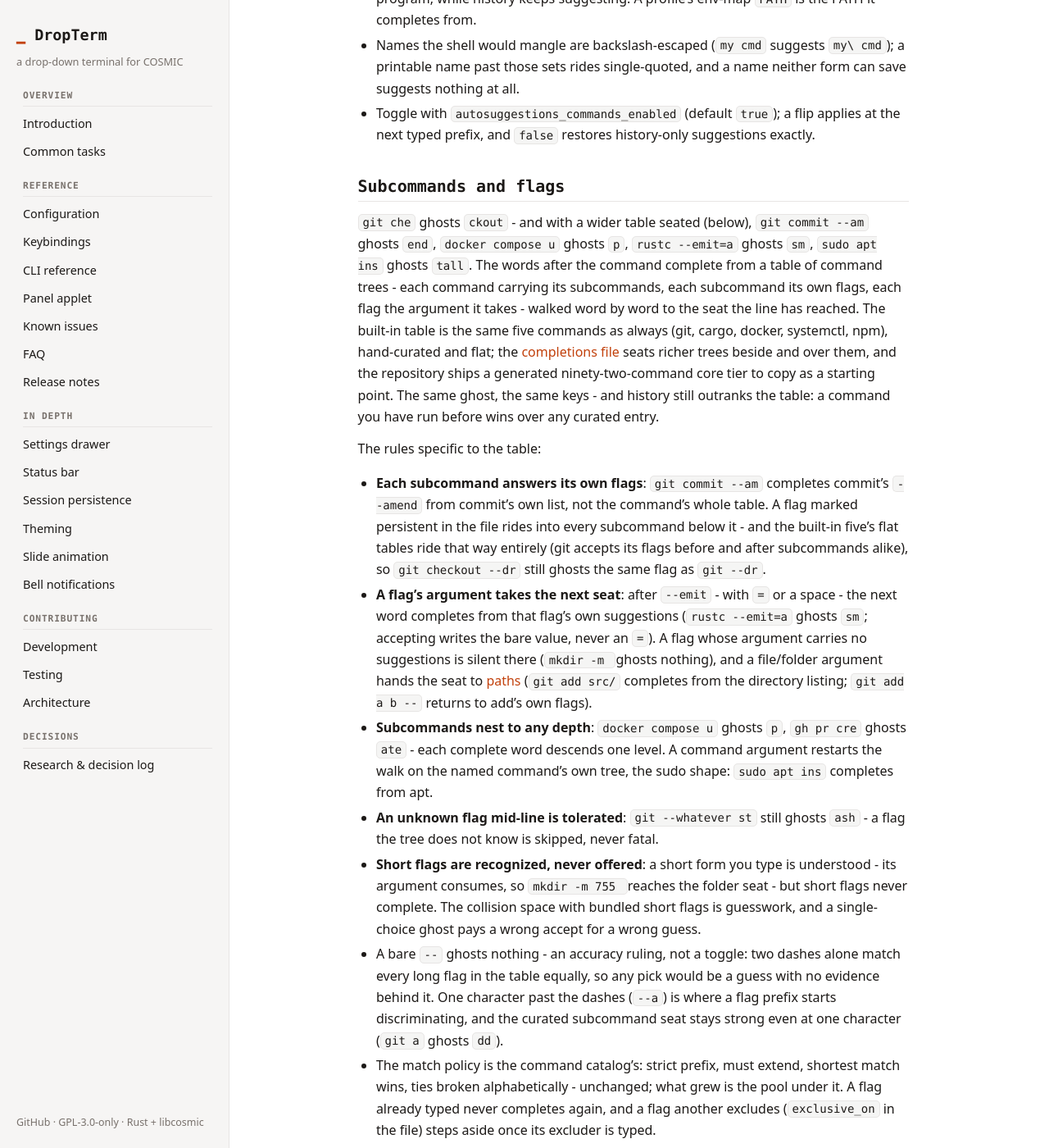
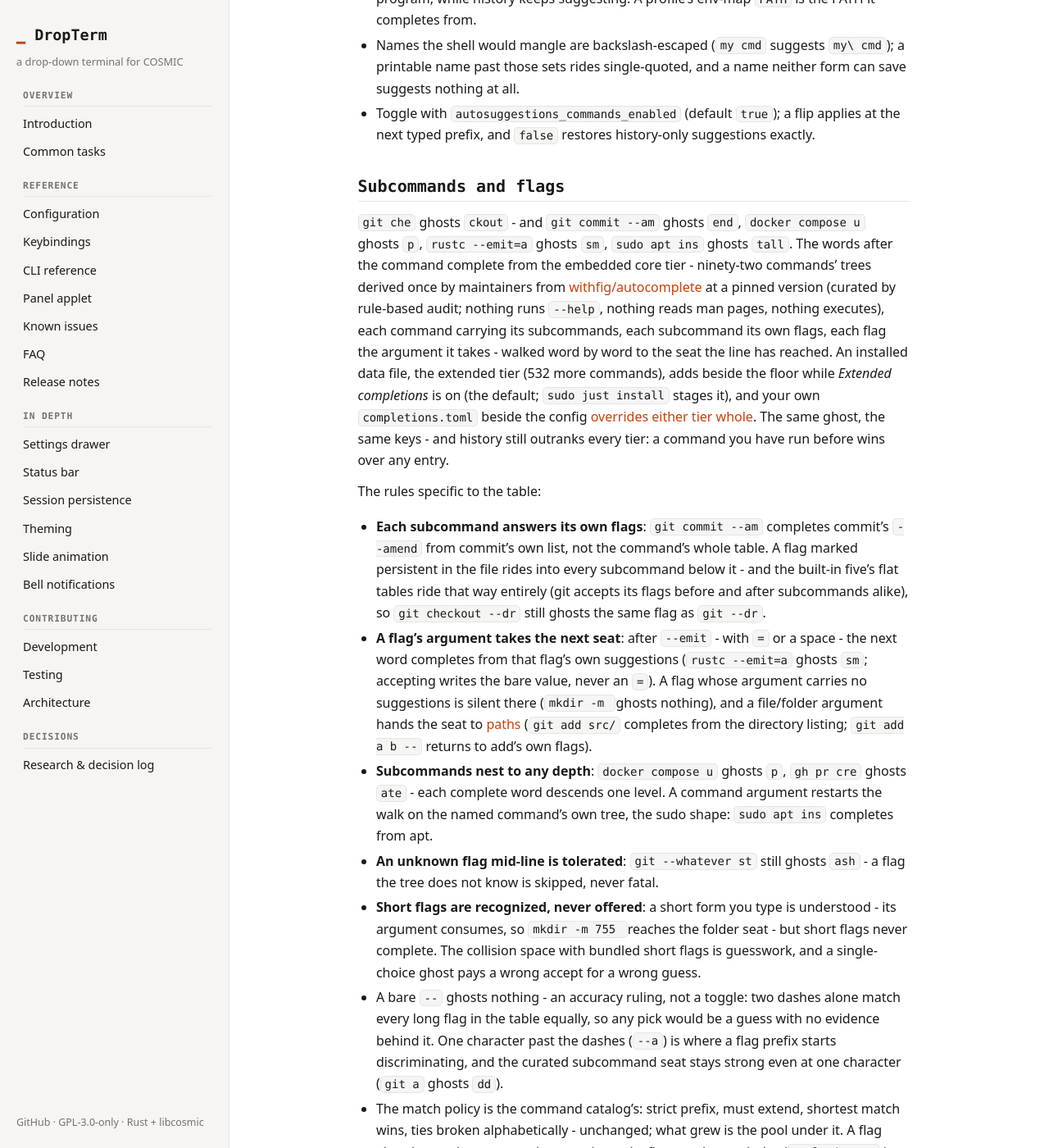
Before and after one commit to l1br3-io/cosmic-ext-dropterm, a Jekyll site: the page built from docs/autosuggestions.md, in a window 1280 px wide and 1400 px high, scrolled down 2952 px. Shown: the whole window at 82% size. Built offline with Jekyll 4.4.1, drawn with Linux system fonts in a browser that asks for light colours; our own code applies the rules of GitHub Pages for plain Markdown files; some of the changed text lies outside the part shown.

Commit message:
feat: the install seats and the close-out — the generous default simply there — the justfile growing completions-extended-src/dir/dst beside the desktop/metainfo/icon pairs (share/<appid>/completions-extended.toml, the XDG walk's own seat), install -Dm0644 riding the install recipe, uninstall clearing the appid's share directory whole, and dev-install staging BOTH data-dir seats (the release appid and the .Dev identity — the dev walk's primary and its un-suffixed fallback) with dev-uninstall clearing them; docs/testing.md gaining the two tier rows — the generous default (after sudo just install: git commit --am and rustc --emit=a from the embedded floor, bat --la from the 532-command installed file, the caption reading 'applies live - 532 more commands - found at <path>', the uninstalled silence and 'not installed', the dev-install seats) and the kill switch beside the override (off silencing the extended command at the next prefix while the floor keeps answering, the caption still reporting the file's state — it is the file's, not the toggle's; re-enabling reusing the already-parsed file; a user re-declared git winning over both tiers whole); docs/autosuggestions.md's tier wording final — the embedded core tier derived once from withfig/autocomplete at a pinned version, the extended tier installed behind the default-on toggle, completions.toml overriding either whole, the stale no-toggle bullet replaced by the kill-switch truth; both research index rows flipping to Shipped with their Shipped-as cells (the breadth record naming the four modules and the deferred update facility, the REA record naming the census's field set and the walker's lexer-and-stop-point model); SPEC.md's Built date and the initiative's complete line — just check green, the module checkpoint (1274 workspace tests, docs-check, clippy, fmt), the staged-install mechanics verified into a temp rootdir; the hardware rows (sudo just install, the toggle both ways, the user override) stay on the checklist for the maintainer (suggest-embed Task 5)

```diff
--- a/docs/autosuggestions.md
+++ b/docs/autosuggestions.md
@@ -45,7 +45,7 @@ The rules specific to command names:
 
 ## Subcommands and flags
 
-`git che` ghosts `ckout` - and with a wider table seated (below), `git commit --am` ghosts `end`, `docker compose u` ghosts `p`, `rustc --emit=a` ghosts `sm`, `sudo apt ins` ghosts `tall`. The words after the command complete from a table of command trees - each command carrying its subcommands, each subcommand its own flags, each flag the argument it takes - walked word by word to the seat the line has reached. The built-in table is the same five commands as always (git, cargo, docker, systemctl, npm), hand-curated and flat; the [completions file](configuration.md) seats richer trees beside and over them, and the repository ships a generated ninety-two-command core tier to copy as a starting point. The same ghost, the same keys - and history still outranks the table: a command you have run before wins over any curated entry.
+`git che` ghosts `ckout` - and `git commit --am` ghosts `end`, `docker compose u` ghosts `p`, `rustc --emit=a` ghosts `sm`, `sudo apt ins` ghosts `tall`. The words after the command complete from the embedded core tier - ninety-two commands' trees derived once by maintainers from [withfig/autocomplete](https://github.com/withfig/autocomplete) at a pinned version (curated by rule-based audit; nothing runs `--help`, nothing reads man pages, nothing executes), each command carrying its subcommands, each subcommand its own flags, each flag the argument it takes - walked word by word to the seat the line has reached. An installed data file, the extended tier (532 more commands), adds beside the floor while *Extended completions* is on (the default; `sudo just install` stages it), and your own `completions.toml` beside the config [overrides either tier whole](configuration.md). The same ghost, the same keys - and history still outranks every tier: a command you have run before wins over any entry.
 
 The rules specific to the table:
 
@@ -57,7 +57,7 @@ The rules specific to the table:
 - A bare `--` ghosts nothing - an accuracy ruling, not a toggle: two dashes alone match every long flag in the table equally, so any pick would be a guess with no evidence behind it. One character past the dashes (`--a`) is where a flag prefix starts discriminating, and the curated subcommand seat stays strong even at one character (`git a` ghosts `dd`).
 - The match policy is the command catalog's: strict prefix, must extend, shortest match wins, ties broken alphabetically - unchanged; what grew is the pool under it. A flag already typed never completes again, and a flag another excludes (`exclusive_on` in the file) steps aside once its excluder is typed.
 - Commands outside the table are silent - the provider never guesses. The table is universal knowledge (it describes git, not this machine), but it rides the same shell gate as paths and the catalog: silent on a tab spawned as ssh or any other non-shell program, while history keeps suggesting. `python3 wha` ghosts nothing.
-- The table is data, not derivation: nothing runs `--help`, nothing reads man pages, nothing executes - the file's schema structurally rejects scripts. No toggle yet - the provider is always on wherever its shell gate holds.
+- The tiers are data, not derivation: nothing runs `--help`, nothing reads man pages, nothing executes - every file's schema structurally rejects scripts. The extended tier's kill switch is `autosuggestions_completions_extended` (default on - the toggle is the kill switch, not the opt-in; an absent, unreadable, or invalid file answers the floor whatever the key says); the core floor is always with the binary, wherever the shell gate holds.
 
 ## Aliases
 
```
Also changed, not shown: docs/research/README.md (+2 -2 lines), docs/testing.md (+2 -0 lines), 1 other file.
